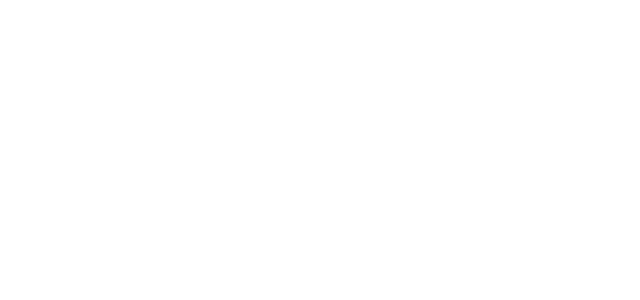
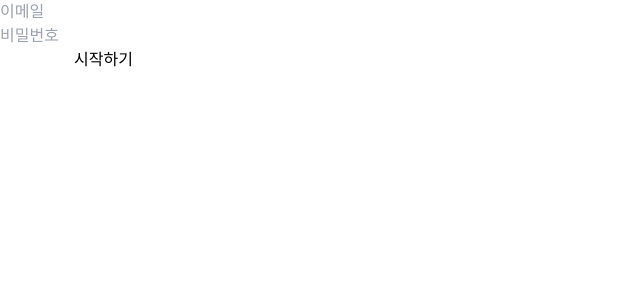
Before and after one commit to 5th-COKATHON/Team1-Client, a React (Vite) app: page /login in a window 1280 px wide. Before the commit this address had no page. Shown: the top 300 px of the page, without its empty margins (0-640 px from the left). Built offline with nearby package versions, Linux system fonts and the light colour scheme.

Commit message:
feat: 로그인 화면 구현

```diff
--- a/src/App.jsx
+++ b/src/App.jsx
@@ -4,8 +4,8 @@
 import "./index.css";
 import Home from "./pages/Home";
 import CreateReport from "./pages/CreateReport";
-import SignUp from "./pages/SignUp";
 import ViewReport from "./pages/ViewReport";
+import Login from "./pages/Login";
 const GlobalStyle = createGlobalStyle`
   body{
     font-family: 'Pretendard',sans-serif;
@@ -24,7 +24,7 @@
         <Route path="/" element={<Root />}>
           <Route path="home" element={<Home />} />
           <Route path="createreport" element={<CreateReport />} />
-          <Route path="signup" element={<SignUp />} />
+          <Route path="login" element={<Login />} />
           <Route path="viewreport" element={<ViewReport />} />
         </Route>
       </Routes>
--- /dev/null
+++ b/src/pages/Login.jsx
@@ -0,0 +1,26 @@
+import { useState } from "react";
+import { useNavigate } from "react-router-dom";
+
+const Login = () => {
+  const navigation = useNavigate();
+  const [email, setEmail] = useState("");
+
+  const handleChange = (e) => {
+    setEmail(e.target.value);
+  };
+
+  const handleClick = () => {
+    // 백에 email post하고 이동
+    navigation("/home");
+  };
+
+  return (
+    <div className="flex flex-col">
+      <input placeholder="이메일" value={email} onChange={handleChange} />
+      <input placeholder="비밀번호" />
+      <button onClick={handleClick}>시작하기</button>
+    </div>
+  );
+};
+
+export default Login;
--- a/src/pages/SignUp.jsx
+++ /dev/null
@@ -1,5 +0,0 @@
-const SignUp = () => {
-  return <div>SignUp</div>;
-};
-
-export default SignUp;
```
